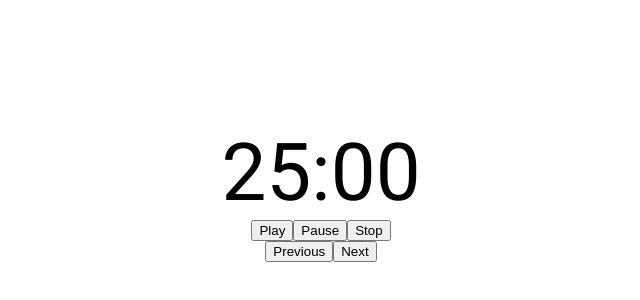
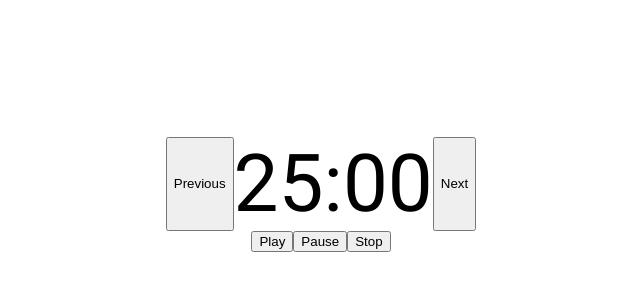
Before and after one commit to chrfreitas-zz/tomato-time, a Vue app: page /#/ in a window 1280 px wide. Shown: the part 206-506 px from the top of the page, without its empty margins (319-959 px from the left). Built offline with nearby package versions, Linux system fonts and the light colour scheme.

Commit message:
Change markup to align button with counters

```diff
--- a/src/modules/timer/components/actions/actions.component.vue
+++ b/src/modules/timer/components/actions/actions.component.vue
@@ -1,17 +1,21 @@
 <template>
   <div class="actions">
-      <button v-on:click="changeTimerTo(-1)"
-              v-bind:disabled="isDisabledPrevious">Previous</button>
-      <button v-on:click="changeTimerTo(1)"
-              v-bind:disabled="isDisabledNext">Next</button>
+      <button v-on:click="changeTimerTo(-1)" v-bind:disabled="isDisabledPrevious">Previous</button>
+      <counter />
+      <button v-on:click="changeTimerTo(1)" v-bind:disabled="isDisabledNext">Next</button>
     </div>
 </template>
 
 <script>
 import { mapGetters } from 'vuex';
 
+import counter from '../counter/counter.component';
+
 export default {
   name: 'Actions',
+  components: {
+    counter,
+  },
   computed: mapGetters([
     'isDisabledNext',
     'isDisabledPrevious',
--- a/src/modules/timer/timer.component.vue
+++ b/src/modules/timer/timer.component.vue
@@ -1,21 +1,18 @@
 <template>
   <div class="timer">
-    <counter/>
+    <actions/>
     <control/>
-    <actions/>
   </div>
 </template>
 
 <script>
 import control from './components/control/control.component';
-import counter from './components/counter/counter.component';
 import actions from './components/actions/actions.component';
 
 export default {
   name: 'Timer',
   components: {
     control,
-    counter,
     actions,
   },
 };
```
